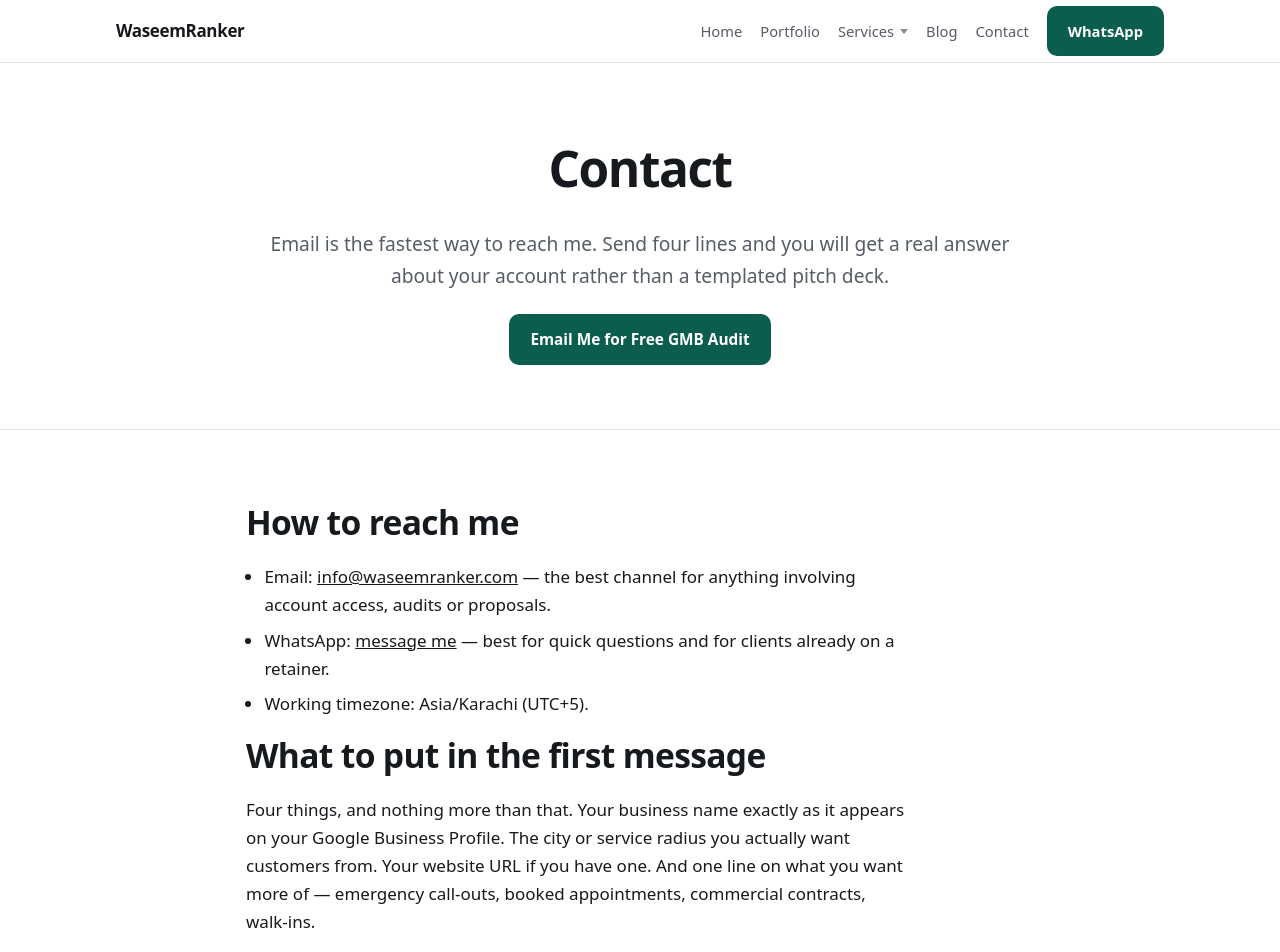
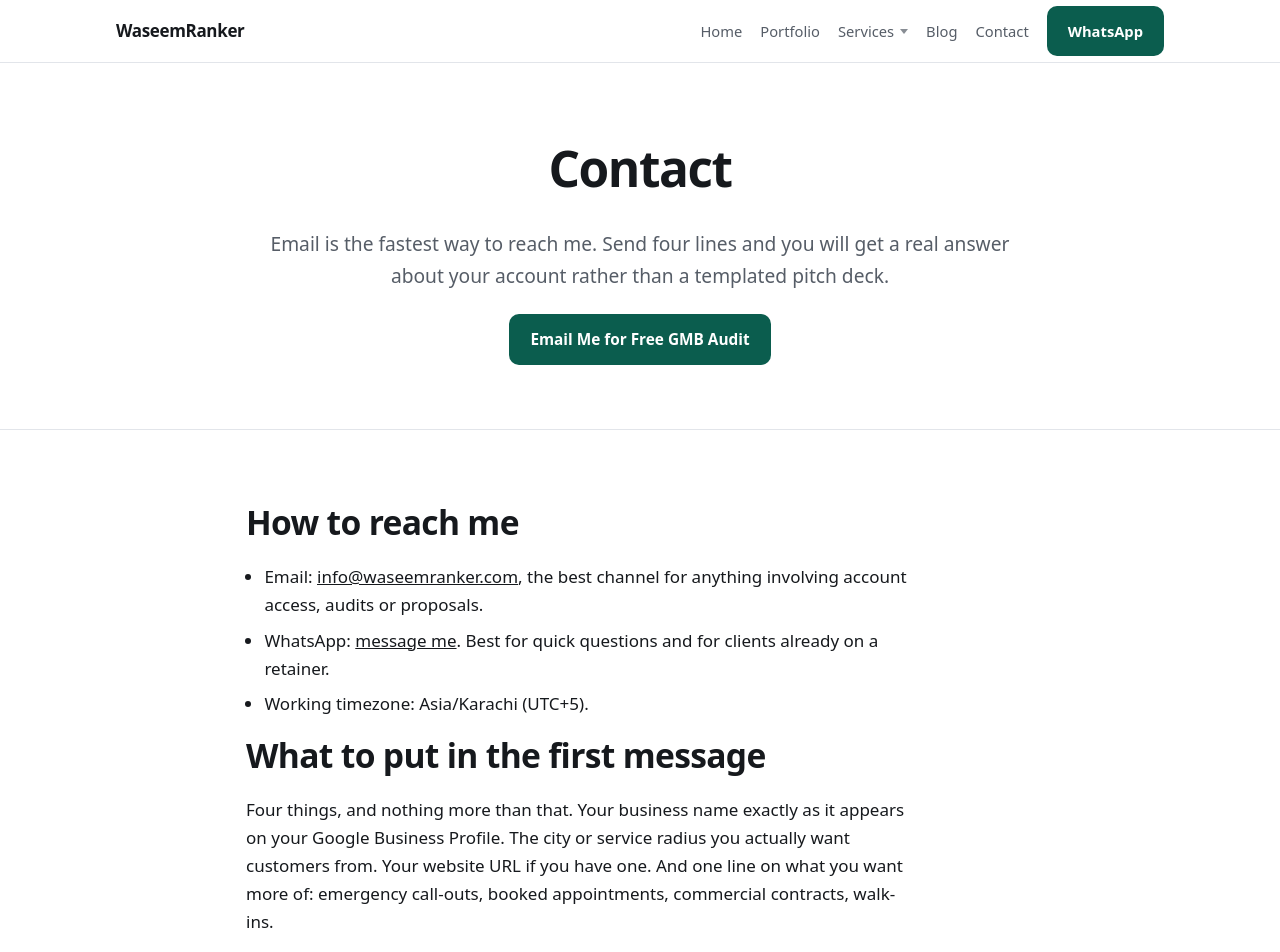
Before and after one commit to abbasid9276-spec/waseem-local-seo, a Next.js app: page /contact in a window 1280 px wide. Shown: the top 952 px of the page. Built offline with nearby package versions, Linux system fonts and the light colour scheme.

Commit message:
Remove em dashes from app/contact/page.js

```diff
--- a/app/contact/page.js
+++ b/app/contact/page.js
@@ -79,14 +79,13 @@ export default function Contact() {
             <h2>How to reach me</h2>
             <ul>
               <li>
-                Email: <a href={`mailto:${site.email}`}>{site.email}</a> — the best
+                Email: <a href={`mailto:${site.email}`}>{site.email}</a>, the best
                 channel for anything involving account access, audits or proposals.
               </li>
               <li>
                 WhatsApp: <a href={`https://wa.me/${site.whatsapp}`} rel="nofollow">
                   message me
-                </a>{" "}
-                — best for quick questions and for clients already on a retainer.
+                </a>. Best for quick questions and for clients already on a retainer.
               </li>
               <li>Working timezone: {site.timezone}.</li>
             </ul>
@@ -96,7 +95,7 @@ export default function Contact() {
               Four things, and nothing more than that. Your business name exactly as it
               appears on your Google Business Profile. The city or service radius you
               actually want customers from. Your website URL if you have one. And one
-              line on what you want more of — emergency call-outs, booked appointments,
+              line on what you want more of: emergency call-outs, booked appointments,
               commercial contracts, walk-ins.
             </p>
             <p>
@@ -147,7 +146,7 @@ export default function Contact() {
             <ul>
               {overlap.map((o) => (
                 <li key={o.region}>
-                  <strong>{o.region}</strong> — {o.hours}. {o.note}.
+                  <strong>{o.region}</strong>: {o.hours}. {o.note}.
                 </li>
               ))}
             </ul>
```
